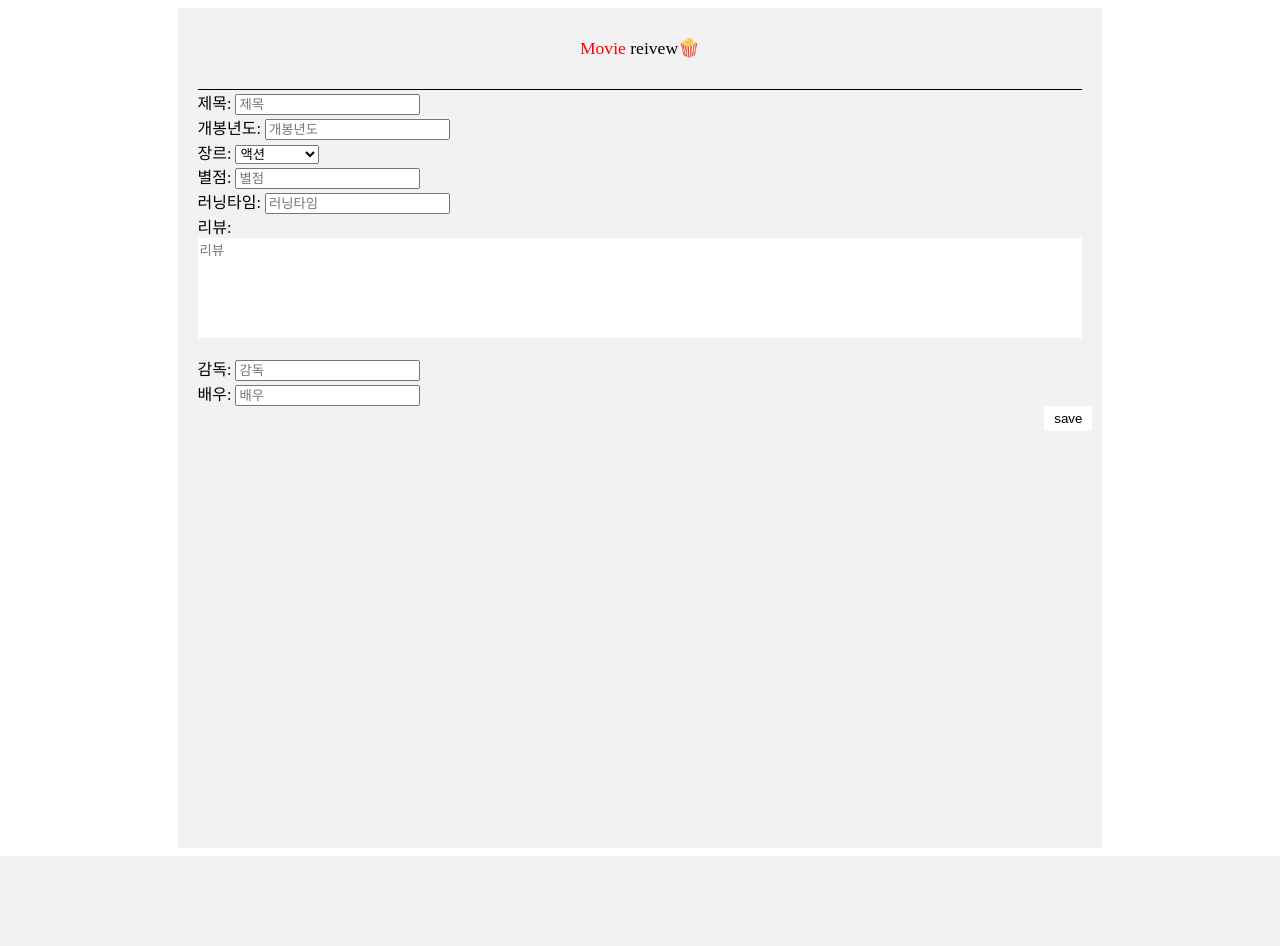
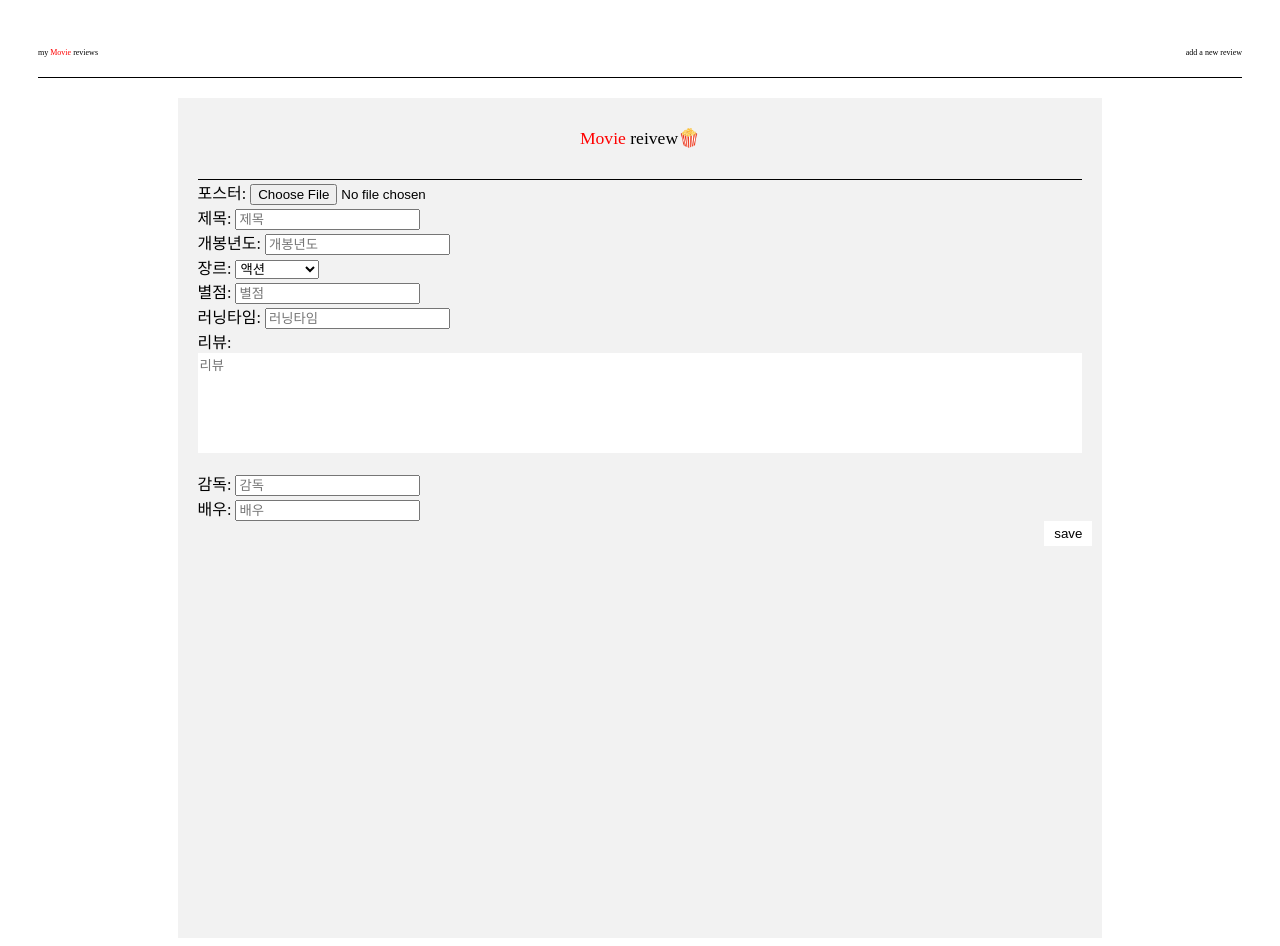
Before and after one commit to Pirogramming-21/Na-Gyungwon, a Django app: page /movies/create/ in a window 1280 px wide. Before the commit the page ends 856 px from the top, so only its background shows below. Run offline with Django 5.2, Linux system fonts and the light colour scheme; some web fonts are replaced.

Commit message:
포스터 추가

```diff
--- a/myMovieReviews/config/settings.py
+++ b/myMovieReviews/config/settings.py
@@ -117,11 +117,15 @@ USE_TZ = True
 # Static files (CSS, JavaScript, Images)
 # https://docs.djangoproject.com/en/5.0/howto/static-files/
 
+
 STATIC_URL = "/static/"
 STATIC_ROOT = BASE_DIR / "staticfiles"
 STATICFILES_DIRS = [
     BASE_DIR / "static",
 ]
+
+MEDIA_URL = "/media/"
+MEDIA_ROOT = os.path.join(BASE_DIR, "media")
 
 # STATICFILES_DIRS = (os.path.join(BASE_DIR, "static"),)
 # Default primary key field type
--- a/myMovieReviews/myMovieReviews/apps.py
+++ b/myMovieReviews/myMovieReviews/apps.py
@@ -2,5 +2,5 @@ from django.apps import AppConfig
 
 
 class MymoviereviewsConfig(AppConfig):
-    default_auto_field = 'django.db.models.BigAutoField'
-    name = 'myMovieReviews'
+    default_auto_field = "django.db.models.BigAutoField"
+    name = "myMovieReviews"
--- a/myMovieReviews/myMovieReviews/models.py
+++ b/myMovieReviews/myMovieReviews/models.py
@@ -3,7 +3,7 @@ from django.db import models
 
 # Create your models here.
 class Movie(models.Model):
-    poster = models.URLField(max_length=300, blank=True)
+    poster = models.ImageField(upload_to="", blank=True, default="default.jpg")
     title = models.CharField(max_length=300, default="")
     release_year = models.IntegerField(default=0)
     genre = models.CharField(max_length=300, default="")
--- a/myMovieReviews/myMovieReviews/templates/review_create.html
+++ b/myMovieReviews/myMovieReviews/templates/review_create.html
@@ -3,12 +3,19 @@
     <link rel="stylesheet" href="{% static 'css/style.css' %}">
 </head>
 <body>
+    <header>
+        <a href="{% url 'myMovieRiviews:review_list' %}">
+            <div>my <span>Movie</span> reviews</div>
+        </a>
+        <div><a href="{% url 'myMovieRiviews:review_create' %}">add a new review</a></div>
+    </header>
     <div class="creating__container">
         <div id = "review__title"><span>Movie</span> reivew🍿</div>
 
-        <form action="{% url 'myMovieRiviews:review_create' %}" method="post">
+        <form action="{% url 'myMovieRiviews:review_create' %}" method="post" enctype="multipart/form-data">
             {% csrf_token %}
              <!--이미지-->
+            <div>포스터: <input type="file" name="poster" /><br/></div>
             <div>제목: <input name="title" placeholder="제목" /><br/></div>
             <div>개봉년도: <input name="release_year" placeholder="개봉년도" /><br/></div>
             <!--장르 선택박스-->
--- a/myMovieReviews/myMovieReviews/urls.py
+++ b/myMovieReviews/myMovieReviews/urls.py
@@ -2,23 +2,17 @@ from django.urls import path
 from .views import *
 from django.contrib import admin
 from . import views
+from django.conf import settings
+from django.conf.urls.static import static
 
 app_name = "myMovieRiviews"
 
 # path(”자신이 원하는 경로”, view에서 실행되길원하는 함수,URL이름(나중에 template 에서 사용))
 urlpatterns = [
     path("admin/", admin.site.urls),
-    path("", movie_list, name="index"),
-    path("movies/", movie_list, name="movie_list"),
+    path("", review_list, name="index"),
+    path("movies/", review_list, name="review_list"),
     path("movies/create/", review_create, name="review_create"),
-]
-
-
-# urlpatterns = [
-#     path('', post_list), #localhost:8000/posts
-#     path('/create', post_create), #localhost:8000/posts/create
-#     path('/<int:pk>', post_detail),
-#     path('/<int:pk>/update', post_update),
-#     path('/<int:pk>/delete', post_delete),
-#     path('/<int:pk>/comments/create', comment_create),
-# ]
+    path("movies/details/", review_detail, name="review_detail"),
+] + static(settings.MEDIA_URL, document_root=settings.MEDIA_ROOT)
+# 출처: https://edder773.tistory.com/102 [개발하는 차리의 공부 일기:티스토리]
--- a/myMovieReviews/myMovieReviews/views.py
+++ b/myMovieReviews/myMovieReviews/views.py
@@ -6,14 +6,16 @@ from .models import Movie
 
 
 # Create your views here.
-def movie_list(request):
+def review_list(request):
     movies = Movie.objects.all()
+    print("Movies:", movies)
     return render(request, "review_list.html", {"movies": movies})
 
 
 def review_create(request):
     if request.method == "POST":
         # POSTER
+        poster = request.FILES.get("poster")
         title = request.POST.get("title")
         release_year = request.POST.get("release_year")
         genre = request.POST.get("genre")
@@ -23,6 +25,7 @@ def review_create(request):
         director = request.POST.get("director")
         actor = request.POST.get("actor")
         movie = Movie(
+            poster=poster,
             title=title,
             release_year=release_year,
             genre=genre,
@@ -33,8 +36,12 @@ def review_create(request):
             actor=actor,
         )
         movie.save()
-        return redirect("myMovieRiviews:movie_list")
+        return redirect("myMovieRiviews:review_list")
     return render(request, "review_create.html")
+
+
+def review_detail(request):
+    print()
 
 
 # class Movie(models.Model):
--- a/myMovieReviews/static/css/style.css
+++ b/myMovieReviews/static/css/style.css
@@ -18,11 +18,11 @@ header {
     border-bottom: 1px solid black;
 }
 
-header div {
+header a > div {
     color: black;
 }
 
-header div > span, #review__title > span{
+header a > div > span, #review__title > span{
     color: red;
 }
 
@@ -55,6 +55,7 @@ body {
     padding: 20px;
     display: flex;
     gap: 20px;
+    flex-wrap: wrap;
 }
 
 #movie__content {
@@ -96,6 +97,8 @@ body {
     object-fit: cover;
     margin: 0 auto;
     display: block;
+    width: 100%;
+    height: 100%;
 }
 
 
```
Also changed, not shown: myMovieReviews/myMovieReviews/templates/review_detail.html (+14 -3 lines), myMovieReviews/myMovieReviews/templates/review_list.html (+6 -2 lines), myMovieReviews/README.md, myMovieReviews/media/default.jpg (added), myMovieReviews/media/다람쥐.png (added), myMovieReviews/myMovieReviews/migrations/0003_alter_movie_poster.py (added), myMovieReviews/myMovieReviews/migrations/0004_alter_movie_poster.py (added), myMovieReviews/static/css/details.css (added), myMovieReviews/static/media/default.jpg (added), 1 other file.
